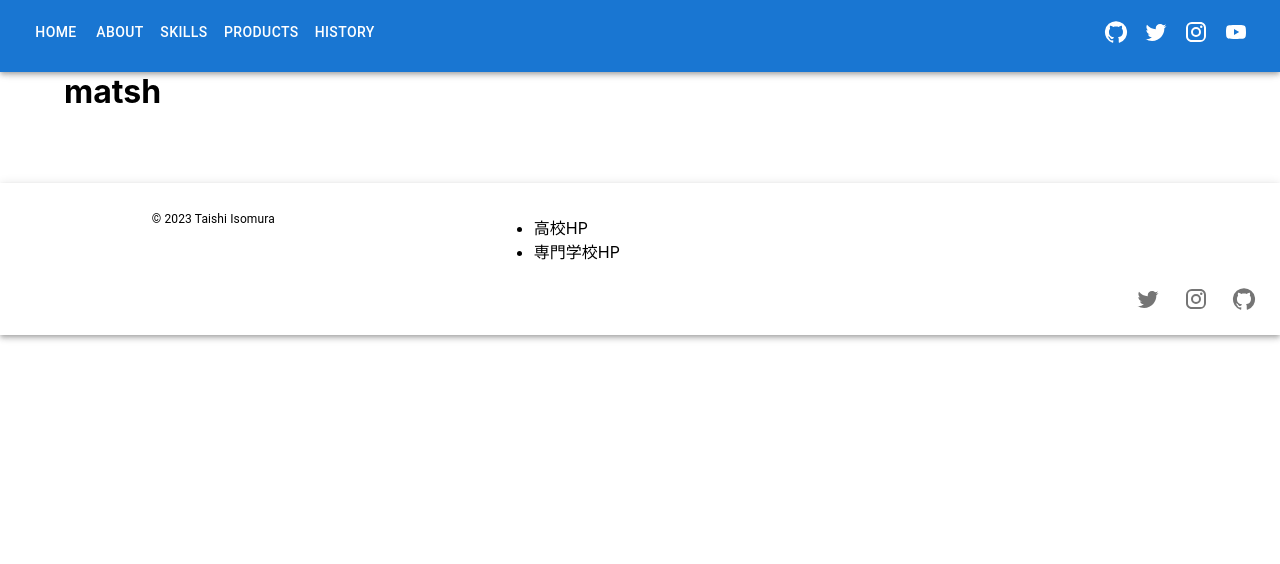
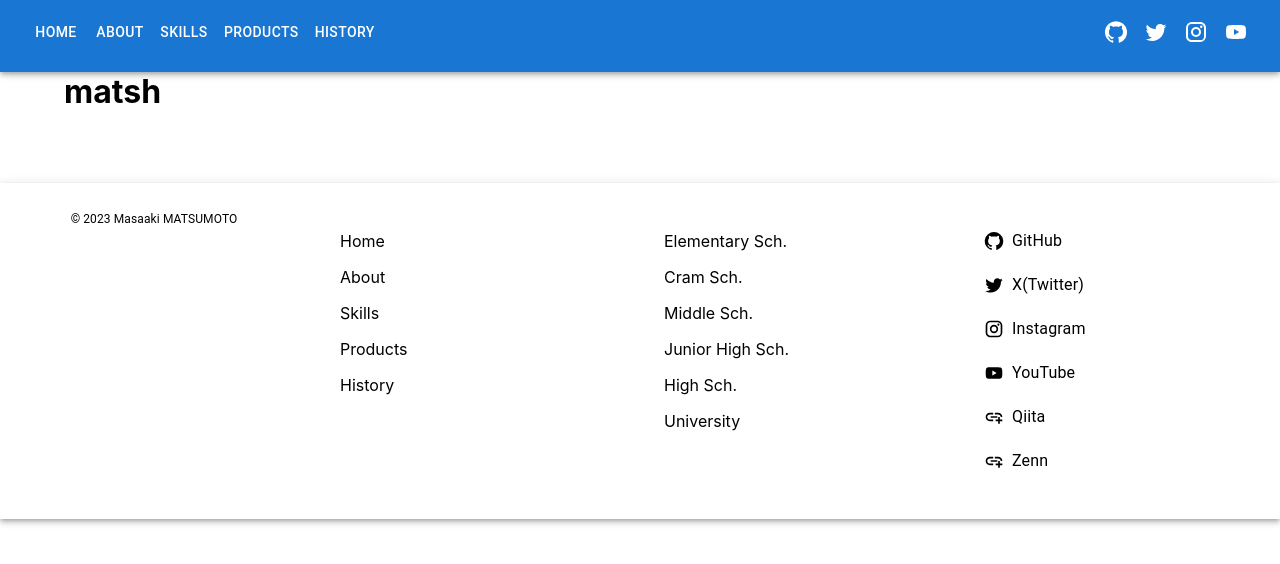
Before and after one commit to mattsunkun/portfolio, a React (Create React App) app: page / in a window 1280 px wide. Shown: the top 564 px of the page. Built offline with nearby package versions, Linux system fonts and the light colour scheme.

Commit message:
<basing> foot component

```diff
--- a/src/components/FootBar.tsx
+++ b/src/components/FootBar.tsx
@@ -1,85 +1,52 @@
-import { AppBar, Box, IconButton, Link, Typography } from "@mui/material";
+import { AppBar, Box, Button, IconButton, Link, Typography } from "@mui/material";
 import Grid from '@mui/material/Unstable_Grid2';
+
 import GitHubIcon from '@mui/icons-material/GitHub';
 import TwitterIcon from '@mui/icons-material/Twitter';
 import InstagramIcon from '@mui/icons-material/Instagram';
-// import { productsData } from "./Data/productsData";
+import YouTubeIcon from '@mui/icons-material/YouTube';
+import AddLinkIcon from '@mui/icons-material/AddLink';
+
+import { ePage } from "../pages";
+import LinkLine from "./LinkLine";
+import LinkButton from "./LinkButton";
 
 const FootBar = () => {
-    //   const handleClick = (i) => {
-    //     setValue(i);
-    //     window.scrollTo({
-    //       top: 0,
-    //     });
-    //   };
-
     return (
         <>
 
-            {/* <AppBar color="inherit" position="fixed" sx={{ top: 'auto', bottom: 0, height: "9vh" }}> */}
             <AppBar component="footer" position="static" color="inherit">
                 <Box>
-                    <Grid container marginY={2}>
-                        <Grid xs={12} md={4} textAlign='center' paddingTop={1} sx={{ display: { xs: "none", md: "block" } }}>
-                            <Typography fontSize={12} component='a' href={'/portfolio'} color={"inherit"} sx={{ textDecoration: 'none' }}>© 2023 Taishi Isomura</Typography>
+                    <Grid container spacing={2} marginY={2}>
+                        <Grid xs={3} textAlign='center' paddingTop={1} sx={{ display: { xs: "none", md: "block" } }}>
+                            <Typography fontSize={12} component='a' href={'https://github.com/mattsunkun/portfolio'} color={"inherit"} sx={{ textDecoration: 'none' }}>© 2023 Masaaki MATSUMOTO</Typography>
                         </Grid>
-                        <Grid container xs={12} md={8}>
-                            {/* <Grid xs={3}>
-            <Box sx={{display: 'flex', justifyContent: 'center', "@media screen and (max-width:490px)": {fontSize: 12}}}>
-              <Box component="ul" aria-labelledby="category-a" sx={{ pl: 2 }}>
-                <li><Link underline="none" color="inherit" onClick={() => {handleClick(1)}}>Profile</Link></li>
-                <li><Link underline="none" color="inherit" onClick={() => {handleClick(2)}}>Products</Link></li>
-                <li><Link underline="none" color="inherit" onClick={() => {handleClick(3)}}>History</Link></li>
-              </Box>
-            </Box>
-          </Grid> */}
-                            {/* <Grid xs={5}>
-            <Box sx={{display: 'flex', justifyContent: 'center', "@media screen and (max-width:490px)": {fontSize: 12}}}>
-              <Box component="ul" aria-labelledby="category-b" sx={{ pl: 2 }}>
-                {productsData.map((product, index) =>(
-                  <li key={index}><Link underline="none" color="inherit" href={product.url} target="_blank">{product.name}</Link></li>
-                ))}
-              </Box>
-            </Box>
-          </Grid> */}
-                            <Grid xs={4}>
-                                <Box sx={{ display: 'flex', justifyContent: 'center', "@media screen and (max-width:490px)": { fontSize: 12 } }}>
-                                    <Box component="ul" aria-labelledby="category-c" sx={{ pl: 2 }}>
-                                        <li><Link underline="none" color="inherit" href='https://highschl.educa.nagoya-u.ac.jp/' target="_blank">高校HP</Link></li>
-                                        <li><Link underline="none" color="inherit" href='https://www.denpa.ac.jp/' target="_blank">専門学校HP</Link></li>
-                                    </Box>
-                                </Box>
-                            </Grid>
+                        <Grid xs={3} marginY={1}>
+                            <Box>
+                                <LinkLine link={ePage.home} line="Home" />
+                                <LinkLine link={ePage.about} line="About" />
+                                <LinkLine link={ePage.skills} line="Skills" />
+                                <LinkLine link={ePage.products} line="Products" />
+                                <LinkLine link={ePage.history} line="History" />
+                            </Box>
                         </Grid>
-                        <Grid
-                            xs={12}
-                            container
-                            justifyContent={{ xs: "space-between", md: "right" }}
-                            alignItems="center"
-                            flexDirection={{ xs: 'column', sm: 'row' }}
-                            sx={{ fontSize: '12px', marginRight: { "md": 2 }, }}
-                            marginX={2}
-                        >
-                            <Grid sx={{ order: { xs: 2, sm: 1 }, display: { xs: "block", md: "none" } }}>
-                                <Typography fontSize={12} component='a' href={'/portfolio'} color={"inherit"} sx={{ textDecoration: 'none' }}>© 2023 Taishi Isomura</Typography>
-                            </Grid>
-                            <Grid container columnSpacing={1} sx={{ order: { xs: 1, sm: 2 } }}>
-                                <Grid>
-                                    <IconButton href='https://twitter.com/isotis_1216' target='_blank'>
-                                        <TwitterIcon />
-                                    </IconButton><br />
-                                </Grid>
-                                <Grid>
-                                    <IconButton href='https://www.instagram.com/taishi_isolation/' target='_blank'>
-                                        <InstagramIcon />
-                                    </IconButton><br />
-                                </Grid>
-                                <Grid>
-                                    <IconButton href='https://github.com/iso1216' target='_blank'>
-                                        <GitHubIcon />
-                                    </IconButton>
-                                </Grid>
-                            </Grid>
+                        <Grid xs={3} marginY={1}>
+                            <Box>
+                                <LinkLine link="https://picadome.fcps.net/" line="Elementary Sch." />
+                                <LinkLine link="https://www.ckjs.org/Home.php" line="Cram Sch." />
+                                <LinkLine link="https://jessieclark.fcps.net/" line="Middle Sch." />
+                                <LinkLine link="https://www.edtokai.jp/yokosuka-j/" line="Junior High Sch." />
+                                <LinkLine link="https://highschl.educa.nagoya-u.ac.jp/" line="High Sch." />
+                                <LinkLine link="https://www.nagoya-u.ac.jp/" line="University" />
+                            </Box>
+                        </Grid>
+                        <Grid xs={3} marginY={1}>
+                            <LinkButton link="https://github.com/mattsunkun" line="GitHub" icon={<GitHubIcon />} />
+                            <LinkButton link="https://twitter.com/mattsunkun1221" line="X(Twitter)" icon={<TwitterIcon />} />
+                            <LinkButton link="https://www.instagram.com/mattsunkun/" line="Instagram" icon={<InstagramIcon />} />
+                            <LinkButton link="https://www.youtube.com/channel/UCaamzbGKGG3YovpUmutQVag" line="YouTube" icon={<YouTubeIcon />} />
+                            <LinkButton link="https://qiita.com/mattsunkun" line="Qiita" icon={<AddLinkIcon />} />
+                            <LinkButton link="https://zenn.dev/mattsunkun" line="Zenn" icon={<AddLinkIcon />} />
                         </Grid>
                     </Grid>
                 </Box>
--- /dev/null
+++ b/src/components/LinkButton.tsx
@@ -0,0 +1,26 @@
+import { Box, Button, Link, SvgIconProps, Typography } from '@mui/material';
+import React from 'react';
+
+const LinkButton: React.FC<{ link: string, line: string, icon: React.ReactElement<SvgIconProps> }> = (props) => {
+
+    return (
+        <>
+            <Box margin={1}>
+                <Button color="inherit" startIcon={props.icon}>
+                    <Link
+                        underline="none"
+                        color="inherit"
+                        href={props.link}
+                        target="_blank"
+                    >
+                        <Typography style={{ textTransform: 'none' }}>
+                            {props.line}
+                        </Typography>
+                    </Link>
+                </Button>
+            </Box>
+        </>
+    );
+};
+
+export default LinkButton;
--- /dev/null
+++ b/src/components/LinkLine.tsx
@@ -0,0 +1,24 @@
+import { Box, Link } from '@mui/material';
+import React from 'react';
+
+const LinkLine: React.FC<{ link: string, line: string }> = (props) => {
+
+    return (
+        <>
+            <Box
+                margin={2}
+            >
+                <Link
+                    underline="none"
+                    color="inherit"
+                    href={props.link}
+                    target="_blank"
+                >
+                    {props.line}
+                </Link>
+            </Box>
+        </>
+    );
+};
+
+export default LinkLine;
--- a/src/pages/About.tsx
+++ b/src/pages/About.tsx
@@ -3,7 +3,7 @@
 const About = () => {
   return (
     <>
-      <h1>簡単な自己紹介etc</h1>
+      <h1>簡単な自己紹介etc，好きなものetc，</h1>
     </>
   );
 };
```
